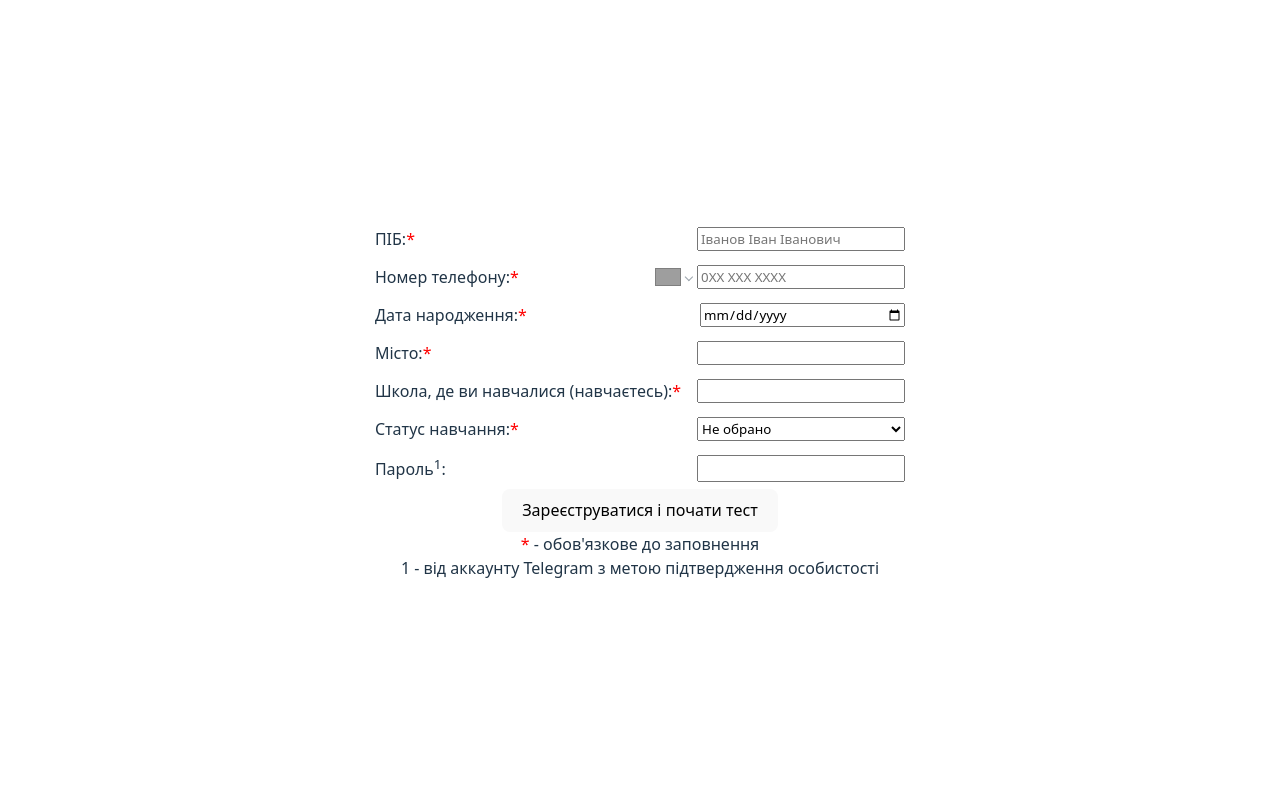
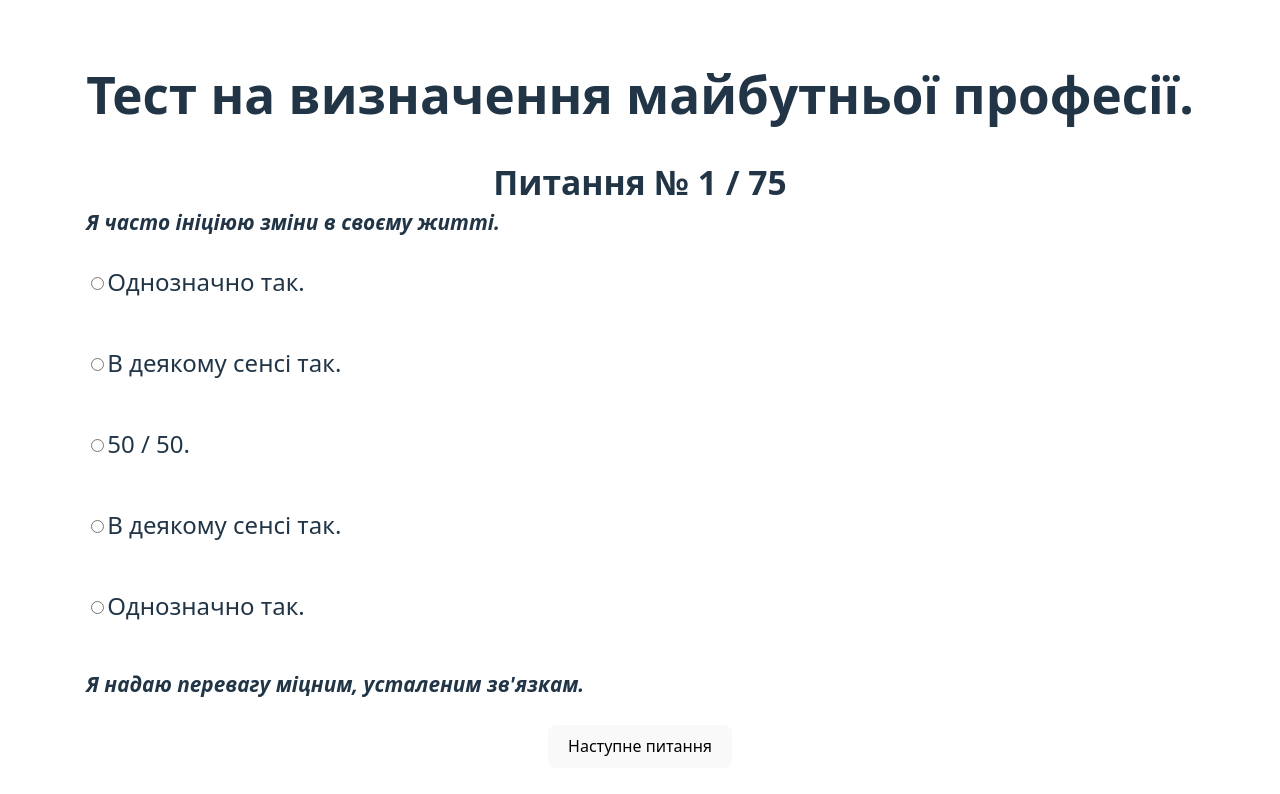
Before and after one commit to PanibratovR3/Test-About-Future-Job, a React (Vite) app in the folder client/: page / in a window 1280 px wide. Shown: the top 794 px of the page. Built offline with nearby package versions, Linux system fonts and the light colour scheme; grey boxes are pictures that could not be loaded.

Commit message:
Implemented functionality of test for non graduates with giving future job.

```diff
--- a/client/src/App.jsx
+++ b/client/src/App.jsx
@@ -4,23 +4,24 @@ import { RouterProvider, createBrowserRouter } from "react-router-dom";
 import Test from "./components/test";
 import Finish from "./components/finish";
 function App() {
-  const router = createBrowserRouter([
-    {
-      path: "/",
-      element: <Login />,
-    },
-    {
-      path: "/test",
-      element: <Test />,
-    },
-    {
-      path: "/finish",
-      element: <Finish />,
-    },
-  ]);
+  // const router = createBrowserRouter([
+  //   {
+  //     path: "/",
+  //     element: <Login />,
+  //   },
+  //   {
+  //     path: "/test",
+  //     element: <Test />,
+  //   },
+  //   {
+  //     path: "/finish",
+  //     element: <Finish />,
+  //   },
+  // ]);
   return (
     <div>
-      <RouterProvider router={router} />
+      <Test />
+      {/* <RouterProvider router={router} /> */}
     </div>
   );
 }
--- a/client/src/components/test.jsx
+++ b/client/src/components/test.jsx
@@ -1,5 +1,114 @@
+import "../styles/test.css";
+import { useState, useRef } from "react";
+import questionsAndAnswers from "../data/questionsAndAnswers";
+import weights from "../data/weights";
 function Test() {
-  return <h1>Test.</h1>;
+  const applicantsQuestionsAndAnswers = questionsAndAnswers.nonGraduate;
+  const [selectedId, setSelectedId] = useState(null);
+  const [currentQuestionIndex, setCurrentQuestionIndex] = useState(0);
+  const [selectedFlag, setSelectedFlag] = useState(true);
+  const [showSummaryFlag, setShowSummaryFlag] = useState(false);
+  const [futureJob, setFutureJob] = useState("");
+  const applicantScore = useRef({
+    activity: 0.0,
+    social: 0.0,
+    emotionalStability: 0.0,
+    structure: 0.0,
+    leadership: 0.0,
+  });
+  const applicantSummaryScore = useRef({
+    Backend: 0.0,
+    Frontend: 0.0,
+    QA: 0.0,
+    DevOps: 0.0,
+    DataScience: 0.0,
+    DataEngineering: 0.0,
+    BusinessAnalysis: 0.0,
+    ProjectManagement: 0.0,
+  });
+  const question = applicantsQuestionsAndAnswers[currentQuestionIndex];
+  const handleAnswerRadioChange = (event) => {
+    setSelectedId(event.target.value);
+  };
+  function handleAnswerSubmit() {
+    const checkIsAnswerSelected = !!selectedId;
+    setSelectedFlag(checkIsAnswerSelected);
+    if (checkIsAnswerSelected) {
+      const selectedAnswer = question.answers.find(
+        (item) => item.id === selectedId,
+      );
+      applicantScore.current[question.trait] += selectedAnswer.points;
+      setSelectedId(null);
+      if (currentQuestionIndex < applicantsQuestionsAndAnswers.length - 1) {
+        setCurrentQuestionIndex(currentQuestionIndex + 1);
+      }
+    }
+  }
+  function handleSummarySubmit() {
+    const checkIsAnswerSelected = !!selectedId;
+    setSelectedFlag(checkIsAnswerSelected);
+    if (checkIsAnswerSelected) {
+      const applicantTestResults = Object.values(applicantScore.current);
+      for (let job in applicantSummaryScore.current) {
+        applicantSummaryScore.current[job] = applicantTestResults
+          .map(
+            (item, index) => applicantTestResults[index] * weights[job][index],
+          )
+          .reduce((sum, item) => sum + item);
+      }
+      const jobWinner = Object.keys(applicantSummaryScore.current).reduce(
+        (a, b) =>
+          applicantSummaryScore.current[a] > applicantSummaryScore.current[b]
+            ? a
+            : b,
+      );
+      setFutureJob(jobWinner);
+      setShowSummaryFlag(true);
+    }
+  }
+  return (
+    <div>
+      <h1>Тест на визначення майбутньої професії.</h1>
+      <div className="test-header">
+        Питання № {currentQuestionIndex + 1} /{" "}
+        {applicantsQuestionsAndAnswers.length}
+      </div>
+      <div className="test-question-header">{question.questionTextOne}</div>
+      <div className="answers-container">
+        {question.answers.map((answer) => {
+          return (
+            <div
+              key={answer.id}
+              className={answer.id === selectedId ? "selected-answer" : ""}
+            >
+              <input
+                id={answer.id}
+                type="radio"
+                value={answer.id}
+                checked={selectedId === answer.id}
+                onChange={handleAnswerRadioChange}
+              />
+              <label htmlFor={answer.id}>{answer.answerText}</label>
+            </div>
+          );
+        })}
+        <div className="test-question-header">{question.questionTextTwo}</div>
+      </div>
+      <div className="test-submit-container">
+        {currentQuestionIndex < applicantsQuestionsAndAnswers.length - 1 ? (
+          <button onClick={handleAnswerSubmit}>Наступне питання</button>
+        ) : (
+          <button onClick={handleSummarySubmit}>Дізнатися результат</button>
+        )}
+      </div>
+      <div className="error-not-selected">
+        {!selectedFlag && "Ви маєте обрати відповідь!"}
+      </div>
+      <div className="summary">
+        {showSummaryFlag && "Ваша майбутня робота: " + futureJob + " ."}
+      </div>
+    </div>
+  );
 }
 
 export default Test;
--- /dev/null
+++ b/client/src/data/weights.js
@@ -0,0 +1,12 @@
+const weights = {
+  Backend: [1, -2, 1, 3, 0],
+  Frontend: [2, 1, 0, -1, 0],
+  QA: [-1, 0, 1, 4, -1],
+  DevOps: [1, -1, 3, 2, 1],
+  DataScience: [1, -2, 2, 1, -1],
+  DataEngineering: [0, -1, 2, 3, 0],
+  BusinessAnalysis: [0, 3, 0, -1, 2],
+  ProjectManagement: [1, 3, 2, 0, 3],
+};
+
+export default weights;
--- a/client/src/styles/test.css
+++ b/client/src/styles/test.css
@@ -0,0 +1,51 @@
+.test-header {
+    text-align: center;
+    font-weight: bold;
+    font-size: 2.1rem;
+}
+
+.selected-answer {
+    border: 1px solid green;
+    border-radius: 20px;
+    background-color: lightgreen;
+}
+
+.answers-container {
+    width: 78vw;
+}
+
+.answers-container div {
+    width: 100%;
+    display: flex;
+    justify-content: flex-start;
+    padding: 20px 0;
+    margin: 5px 0;
+}
+
+.answers-container label {
+    font-size: 1.5rem;
+}
+
+.error-not-selected{
+    text-align: center;
+    font-weight: bold;
+    color: red;
+}
+
+.test-question-header {
+    text-align: justify;
+    font-size: 1.3rem;
+    font-weight: bold;
+    font-style: italic;
+}
+
+.test-submit-container {
+    display: flex;
+    justify-content: center;
+    align-items: center;
+}
+
+.summary {
+    text-align: center;
+    font-size: 1.1 rem;
+}
```
